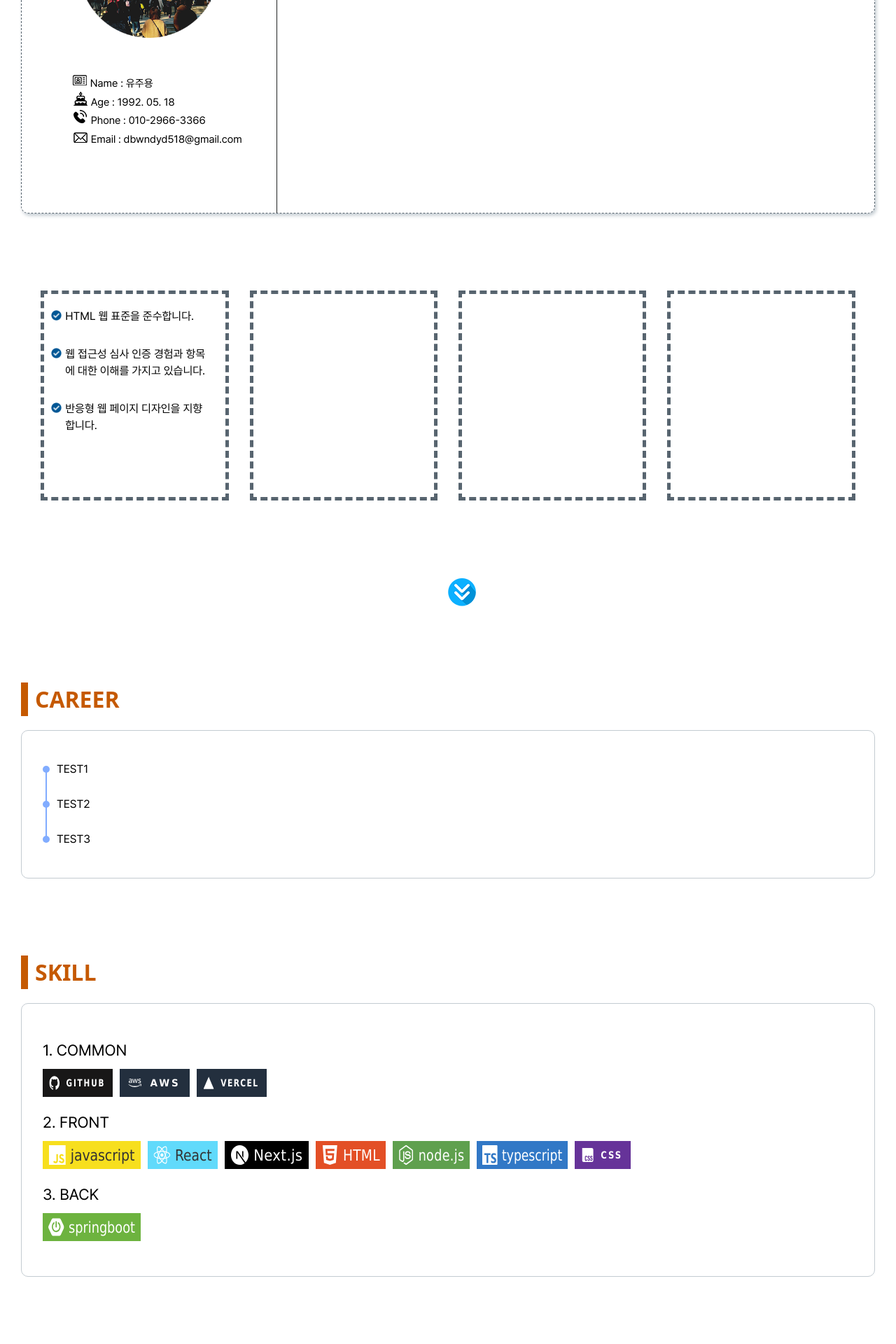
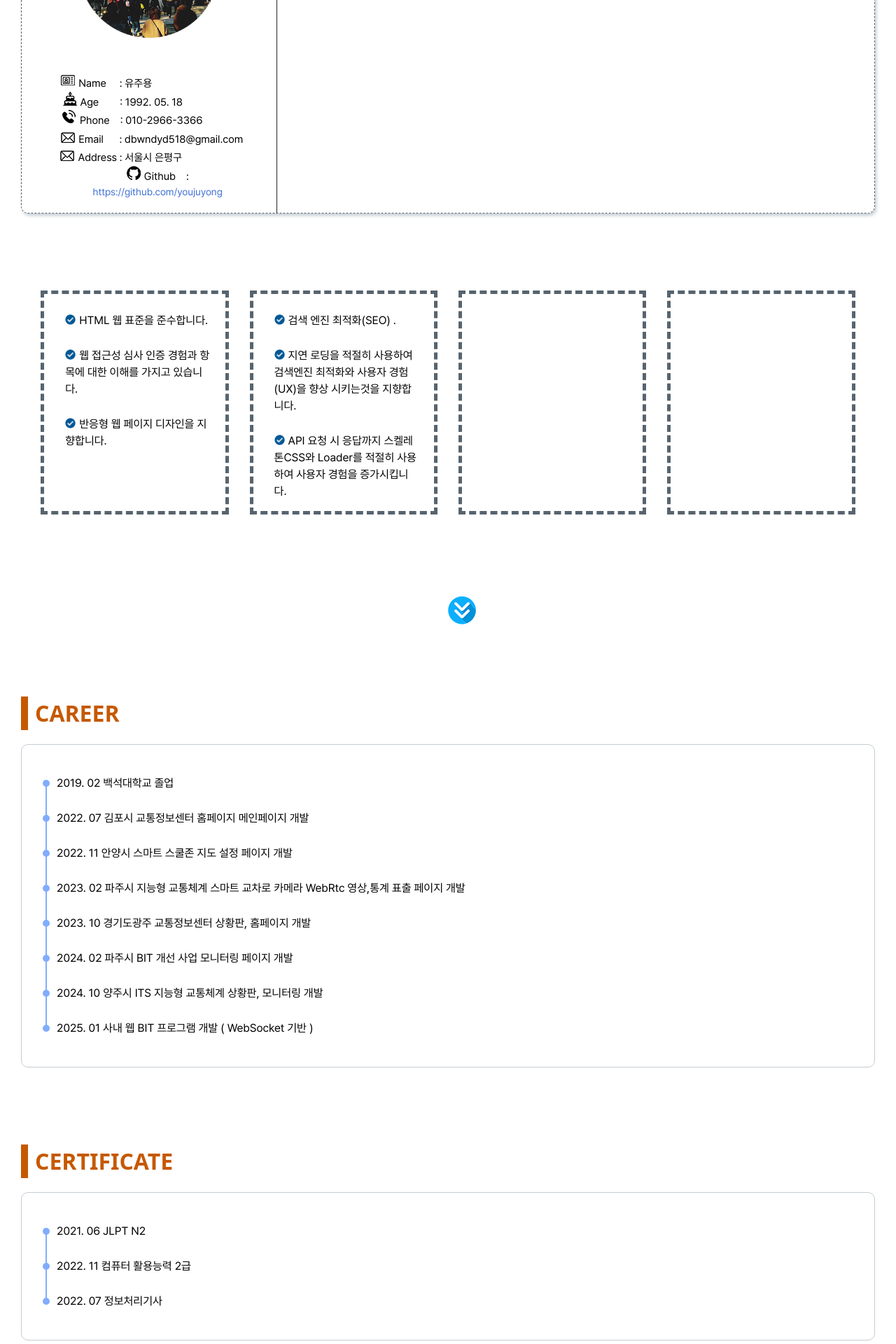
Before and after one commit to youjuyong/portfolio-next, a Next.js app: page / in a window 1280 px wide. Shown: the part 400-2320 px from the top of the page at 70% size. Built offline with nearby package versions, Linux system fonts and the light colour scheme.

Commit message:
프로필 수정

```diff
--- a/src/app/component/ClientComponent/HeaderNav.tsx
+++ b/src/app/component/ClientComponent/HeaderNav.tsx
@@ -83,6 +83,7 @@ export function Header_Layout_CP () {
                                                 <ul>
                                                     <HeaderNavCompo title="INTRO"></HeaderNavCompo>
                                                     <HeaderNavCompo title="CAREER"></HeaderNavCompo>
+                                                    <HeaderNavCompo title="CERTIFICATE"></HeaderNavCompo>
                                                     <HeaderNavCompo title="SKILL"></HeaderNavCompo>
                                                     <HeaderNavCompo title="PROJECT"></HeaderNavCompo>
                                                 </ul>
@@ -91,6 +92,7 @@ export function Header_Layout_CP () {
                                                 <ul className = { styles.header_nav_ul }>
                                                     <HeaderNavCompo title="INTRO"></HeaderNavCompo>
                                                     <HeaderNavCompo title="CAREER"></HeaderNavCompo>
+                                                    <HeaderNavCompo title="CERTIFICATE"></HeaderNavCompo>
                                                     <HeaderNavCompo title="SKILL"></HeaderNavCompo>
                                                     <HeaderNavCompo title="PROJECT"></HeaderNavCompo>
                                                 </ul>
--- a/src/app/component/ContentCompo.tsx
+++ b/src/app/component/ContentCompo.tsx
@@ -36,10 +36,12 @@ export const Intro = () => {
                             </dt>
                             <dd>
                                 <div className={styles.art1_Dd_profile}>
-                                    <span>Name  : 유주용</span>
-                                    <span>Age   : 1992. 05. 18</span>
-                                    <span>Phone : 010-2966-3366</span>
-                                    <span>Email : dbwndyd518@gmail.com</span>
+                                    <span>Name  &nbsp;&nbsp;&nbsp;  : 유주용</span>
+                                    <span>Age&nbsp;&nbsp;&nbsp;&nbsp;&nbsp;&nbsp;&nbsp;    : 1992. 05. 18</span>
+                                    <span>Phone &nbsp;&nbsp; : 010-2966-3366</span>
+                                    <span>Email&nbsp;&nbsp;&nbsp;&nbsp;&nbsp;   : dbwndyd518@gmail.com</span>
+                                    <span>Address : 서울시 은평구</span>
+                                    <span>Github&nbsp;&nbsp;&nbsp;  : <a href="https://github.com/youjuyong">https://github.com/youjuyong</a></span>
                                 </div>
                             </dd>
                         </dl>
@@ -70,6 +72,9 @@ export const IntroDetail = () => {
             <dl>
                 <dt></dt>
                 <dd>
+                    <p>검색 엔진 최적화(SEO) .</p>
+                    <p>지연 로딩을 적절히 사용하여 검색엔진 최적화와 사용자 경험(UX)을 향상 시키는것을 지향합니다.</p>
+                    <p>API 요청 시 응답까지 스켈레톤CSS와 Loader를 적절히 사용하여 사용자 경험을 증가시킵니다. </p>
                 </dd>
             </dl>
             <dl>
@@ -100,9 +105,14 @@ export const Career = () => {
               <div className={styles.carrerInner}>
                     <div className={styles.carrerInnerLectang}></div>
                     <ul>
-                        <li><p className={styles.carrerInnerTang}></p><span>TEST1</span></li>
-                        <li><p className={styles.carrerInnerTang}></p><span>TEST2</span></li>
-                        <li><p className={styles.carrerInnerTang}></p><span>TEST3</span></li>
+                         <li><p className={styles.carrerInnerTang}></p><div><span>2019. 02 백석대학교 졸업</span></div></li>
+                        <li><p className={styles.carrerInnerTang}></p><div><span>2022. 07 김포시 교통정보센터 홈페이지 메인페이지 개발</span></div></li>
+                        <li><p className={styles.carrerInnerTang}></p><span>2022. 11 안양시 스마트 스쿨존 지도 설정 페이지 개발</span></li>
+                        <li><p className={styles.carrerInnerTang}></p><span>2023. 02 파주시 지능형 교통체계 스마트 교차로 카메라 WebRtc 영상,통계 표출 페이지 개발</span></li>
+                        <li><p className={styles.carrerInnerTang}></p><span>2023. 10 경기도광주 교통정보센터 상황판, 홈페이지 개발</span></li>
+                        <li><p className={styles.carrerInnerTang}></p><span>2024. 02 파주시 BIT 개선 사업 모니터링 페이지 개발</span></li>
+                        <li><p className={styles.carrerInnerTang}></p><span>2024. 10 양주시 ITS 지능형 교통체계 상황판, 모니터링 개발</span></li>
+                        <li><p className={styles.carrerInnerTang}></p><span>2025. 01 사내 웹 BIT 프로그램 개발 ( WebSocket 기반 )</span></li>
                     </ul>
               </div>
         </div>
@@ -129,3 +139,18 @@ export const Skill = () => {
         </div>
     )
 }
+
+export const Certificate = () => {
+    return (
+        <div className={`${styles.careerDiv} ${pretendard.className}`}>
+              <div className={styles.carrerInner}>
+                    <div className={`${styles.carrerInnerLectang} ${styles.certificateLectang}`}></div>
+                    <ul>
+                        <li><p className={styles.carrerInnerTang}></p><div><span>2021. 06 JLPT N2</span></div></li>
+                        <li><p className={styles.carrerInnerTang}></p><div><span>2022. 11 컴퓨터 활용능력 2급</span></div></li>
+                        <li><p className={styles.carrerInnerTang}></p><div><span>2022. 07 정보처리기사</span></div></li>
+                    </ul>
+              </div>
+        </div>
+    );
+}
--- a/src/app/page.tsx
+++ b/src/app/page.tsx
@@ -1,7 +1,7 @@
 import Image from "next/image";
 import { Root_Layout, Content_Layout } from "../app/component/LayOutCompo";
 import Header_Layout from "../app/component/ClientComponent/HeaderNav";
-import { Intro, IntroDown, IntroDetail, Skill, Content_Title, Career } from "./component/ContentCompo";
+import { Intro, IntroDown, IntroDetail, Skill, Content_Title, Career, Certificate } from "./component/ContentCompo";
 import { Project } from "../app/component/ClientComponent/Project";
 import "../css/globals.css";
 import "../css/header.css";
@@ -28,6 +28,10 @@ export default function Home( {children} : any) {
           <Career></Career>
       </Content_Layout>
       <Content_Layout>
+          <Content_Title title="CERTIFICATE" id={"CERTIFICATE"} margintop={'0px'}></Content_Title>
+          <Certificate></Certificate>
+      </Content_Layout>
+      <Content_Layout>
           <Content_Title title="SKILL" id={"SKILL"} margintop={'0px'}></Content_Title>
           <Skill></Skill>
       </Content_Layout>
--- a/src/css/layout.module.css
+++ b/src/css/layout.module.css
@@ -253,7 +253,7 @@
             }
 
             span:nth-child(1) {
-                margin-left: -52px;
+                margin-left: -61px;
                 &::before {
                     content: '';
                     background: url("../../public/images/name.png") center no-repeat;
@@ -261,7 +261,7 @@
             }
 
             span:nth-child(2) {
-                margin-left : -36px;
+                margin-left : -38px;
                 &::before {
                     content: '';
                     background: url("../../public/images/cake.png") no-repeat;
@@ -269,7 +269,7 @@
             }
 
             span:nth-child(3) {
-                margin-left: -14px;
+                margin-left: -24px;
                 &::before {
                     content: '';
                     background: url("../../public/images/phone.png") no-repeat;
@@ -277,10 +277,35 @@
             }
 
             span:nth-child(4) {
+                margin-left: 4px;
+                &::before {
+                    content: '';
+                    background: url("../../public/images/email.png") bottom no-repeat;
+                }
+            }
+
+            span:nth-child(5) {
+                margin-left: -40px;
+                &::before {
+                    content: '';
+                    background: url("../../public/images/email.png") bottom no-repeat;
+                }
+            }
+
+             span:nth-child(6) {
                 margin-left: 12px;
                 &::before {
                     content: '';
-                    background: url("../../public/images/email.png") bottom no-repeat;
+                    background: url("../../public/images/github.png") bottom no-repeat;
+                }
+
+                a {
+                    color: var(--blue600);
+                    font-size : 14px;
+                }
+
+                a:hover {
+                      text-decoration: underline;
                 }
             }
         }
@@ -322,7 +347,7 @@
 
 .intro_detail_1 {
     width           : 100%;
-    height          : 300px;
+    height          : 320px;
     justify-content : center;
     display         : flex;
     position        : relative;
@@ -338,19 +363,20 @@
         }
 
         p {
-            margin-bottom: 30px;
+            margin-bottom: 20px;
             margin-left: 10px;
 
             &::before {
                 display: inline-block;
-                position: absolute;
+                position: relative;
                 content: '';
                 background : url('../../public/images/check_iCon.png')  no-repeat;
                 background-size: 15px;
                 width : 20px;
                 height : 20px;
                 z-index: 9999;
-                left : 43px;
+                left : 0px;
+                top: 6px;
                 margin-top: 3px;
             }
         }
@@ -371,11 +397,15 @@
     padding : 30px;
 
     .carrerInnerLectang {
-            height : 100px;
+            height : 350px;
             border : 1px solid var(--blue400);
             position: absolute;
             margin-top: 25px;
             margin-left: 4px;
+    }
+
+    .certificateLectang {
+        height : 100px !important;
     }
 
     ul {
```
Also changed, not shown: public/images/github.png (added).
